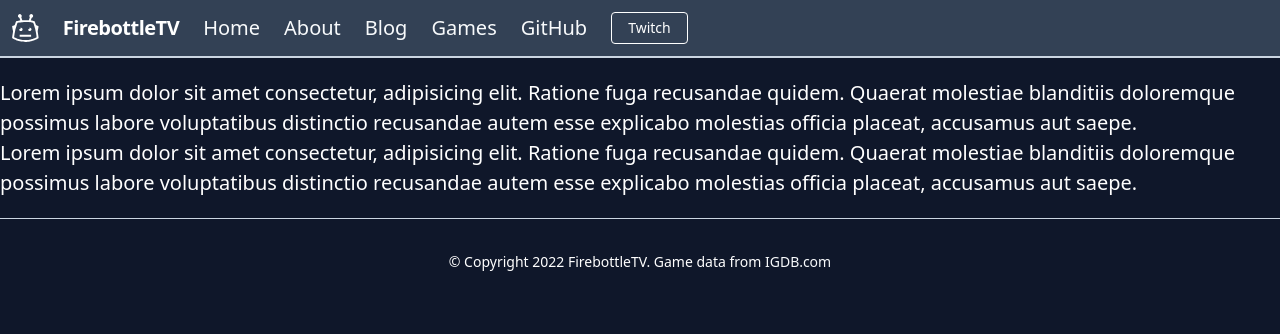
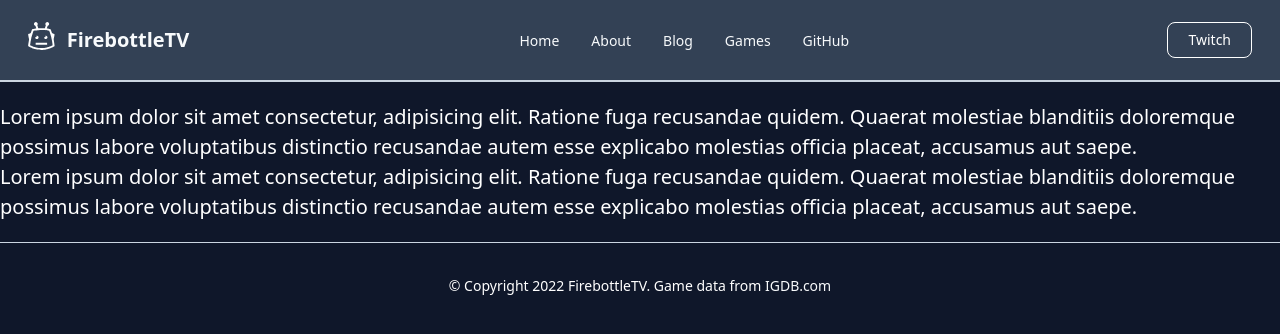
Before and after one commit to itsjesski/jesski-website, a Next.js app: page /about in a window 1280 px wide. Shown: the top 334 px of the page. Built offline with nearby package versions, Linux system fonts and the light colour scheme; no server answers.

Commit message:
feat: Mobile Nav

```diff
--- /dev/null
+++ b/src/components/Header.tsx
@@ -0,0 +1,113 @@
+import React, { useState } from 'react';
+
+import Link from 'next/link';
+
+import { Navbar } from '../navigation/Navbar';
+import { AppConfig } from '../utils/AppConfig';
+import { Logo } from './Logo';
+
+const Header: React.FC<{}> = () => {
+  const [isNavExpanded, setIsNavExpanded] = useState(false);
+
+  return (
+    <nav className="px-2 sm:px-4 py-2.5 rounded dark:bg-gray-800 w-full">
+      <div className="container flex flex-wrap justify-between items-center mx-auto">
+        <Link href={process.env.SITE_URL != null ? process.env.SITE_URL : ''}>
+          <a className="mr-3 h-6 sm:h-9 flex items-center">
+            <Logo></Logo>
+            <span className="self-center text-xl font-semibold whitespace-nowrap dark:text-white">
+              {AppConfig.title}
+            </span>
+          </a>
+        </Link>
+
+        <div className="flex md:order-2">
+          <Link href="https://twitch.tv/FirebottleTV">
+            <a>
+              <button
+                type="button"
+                className="leading-none border text-white border-white hover:border-transparent hover:text-slate-500 hover:bg-white font-medium rounded-lg text-sm px-5 py-2.5 text-center mr-3 md:mr-0"
+              >
+                Twitch
+              </button>
+            </a>
+          </Link>
+
+          <button
+            type="button"
+            className="inline-flex items-center p-2 text-sm text-white rounded-lg md:hidden hover:bg-slate-500 focus:outline-none focus:ring-2 focus:ring-slate-400"
+            aria-controls="navbar"
+            aria-expanded={isNavExpanded}
+            onClick={() => {
+              setIsNavExpanded(!isNavExpanded);
+            }}
+          >
+            <span className="sr-only">Open main menu</span>
+            <svg
+              className="w-6 h-6"
+              aria-hidden="true"
+              fill="currentColor"
+              viewBox="0 0 20 20"
+              xmlns="http://www.w3.org/2000/svg"
+            >
+              <path
+                fillRule="evenodd"
+                d="M3 5a1 1 0 011-1h12a1 1 0 110 2H4a1 1 0 01-1-1zM3 10a1 1 0 011-1h12a1 1 0 110 2H4a1 1 0 01-1-1zM3 15a1 1 0 011-1h12a1 1 0 110 2H4a1 1 0 01-1-1z"
+                clipRule="evenodd"
+              ></path>
+            </svg>
+            <svg
+              className="hidden w-6 h-6"
+              aria-hidden="true"
+              fill="currentColor"
+              viewBox="0 0 20 20"
+              xmlns="http://www.w3.org/2000/svg"
+            >
+              <path
+                fillRule="evenodd"
+                d="M4.293 4.293a1 1 0 011.414 0L10 8.586l4.293-4.293a1 1 0 111.414 1.414L11.414 10l4.293 4.293a1 1 0 01-1.414 1.414L10 11.414l-4.293 4.293a1 1 0 01-1.414-1.414L8.586 10 4.293 5.707a1 1 0 010-1.414z"
+                clipRule="evenodd"
+              ></path>
+            </svg>
+          </button>
+        </div>
+
+        <div
+          id="navbar"
+          className={
+            isNavExpanded
+              ? 'navigation-menu justify-between items-center w-full md:flex md:w-auto md:order-1'
+              : 'navigation-menu hidden justify-between items-center w-full md:flex md:w-auto md:order-1'
+          }
+        >
+          <Navbar>
+            <li className="block py-2 pr-4 pl-3 text-white rounded md:bg-transparent md:p-0 dark:text-white">
+              <Link href="/">
+                <a>Home</a>
+              </Link>
+            </li>
+            <li className="block py-2 pr-4 pl-3 text-white rounded md:bg-transparent md:p-0 dark:text-white">
+              <Link href="/about/">
+                <a>About</a>
+              </Link>
+            </li>
+            <li className="block py-2 pr-4 pl-3 text-white rounded md:bg-transparent  md:p-0 dark:text-white">
+              <Link href="/posts/">
+                <a>Blog</a>
+              </Link>
+            </li>
+            <li className="block py-2 pr-4 pl-3 text-white rounded md:bg-transparent  md:p-0 dark:text-white">
+              <Link href="/games/">
+                <a>Games</a>
+              </Link>
+            </li>
+            <li className="block py-2 pr-4 pl-3 text-white rounded md:bg-transparent md:p-0 dark:text-white">
+              <a href="https://github.com/firebottle">GitHub</a>
+            </li>
+          </Navbar>
+        </div>
+      </div>
+    </nav>
+  );
+};
+export { Header };
--- a/src/components/Logo.tsx
+++ b/src/components/Logo.tsx
@@ -1,7 +1,7 @@
 import React from 'react';
 
 const Logo = () => (
-  <div className="logo mr-6">
+  <div className="logo mr-3 h-6 sm:h-9">
     <svg
       version="1.0"
       xmlns="http://www.w3.org/2000/svg"
--- a/src/navigation/Navbar.tsx
+++ b/src/navigation/Navbar.tsx
@@ -5,7 +5,9 @@ type INavbarProps = {
 };
 
 const Navbar = (props: INavbarProps) => (
-  <ul className="navbar flex flex-wrap text-xl">{props.children}</ul>
+  <ul className="flex flex-col mt-4 md:flex-row md:space-x-8 md:mt-0 md:text-sm md:font-medium">
+    {props.children}
+  </ul>
 );
 
 export { Navbar };
--- a/src/templates/Main.tsx
+++ b/src/templates/Main.tsx
@@ -2,8 +2,7 @@ import React, { ReactNode } from 'react';
 
 import Link from 'next/link';
 
-import { Logo } from '../components/Logo';
-import { Navbar } from '../navigation/Navbar';
+import { Header } from '../components/Header';
 import { AppConfig } from '../utils/AppConfig';
 
 type IMainProps = {
@@ -17,61 +16,7 @@ const Main = (props: IMainProps) => (
 
     <div className="mx-auto page-wrapper">
       <div className="flex bg-slate-700 p-3 border-b-2 border-slate-300">
-        <nav className="container mx-auto items-center justify-between flex flex-wrap">
-          <div className="flex items-center flex-shrink-0 text-white mr-6">
-            <Logo></Logo>
-            <span className="font-semibold text-xl tracking-tight text-white">
-              {AppConfig.title}
-            </span>
-          </div>
-          <div className="block lg:hidden">
-            <button className="flex items-center px-3 py-2 border rounded text-slate-200 border-slate-400 hover:text-white hover:border-white">
-              <svg
-                className="fill-current h-3 w-3"
-                viewBox="0 0 20 20"
-                xmlns="http://www.w3.org/2000/svg"
-              >
-                <title>Menu</title>
-                <path d="M0 3h20v2H0V3zm0 6h20v2H0V9zm0 6h20v2H0v-2z" />
-              </svg>
-            </button>
-          </div>
-          <div className="w-full block flex-grow lg:flex lg:items-center lg:w-auto">
-            <Navbar>
-              <li className="mr-6">
-                <Link href="/">
-                  <a>Home</a>
-                </Link>
-              </li>
-              <li className="mr-6">
-                <Link href="/about/">
-                  <a>About</a>
-                </Link>
-              </li>
-              <li className="mr-6">
-                <Link href="/posts/">
-                  <a>Blog</a>
-                </Link>
-              </li>
-              <li className="mr-6">
-                <Link href="/games/">
-                  <a>Games</a>
-                </Link>
-              </li>
-              <li className="mr-6">
-                <a href="https://github.com/firebottle">GitHub</a>
-              </li>
-            </Navbar>
-            <div>
-              <a
-                href="https://twitch.tv/FirebottleTV"
-                className="inline-block text-sm px-4 py-2 leading-none border rounded text-white border-white hover:border-transparent hover:text-slate-500 hover:bg-white mt-4 lg:mt-0"
-              >
-                Twitch
-              </a>
-            </div>
-          </div>
-        </nav>
+        <Header></Header>
       </div>
 
       <div className="text-xl py-5 container mx-auto">{props.children}</div>
```
